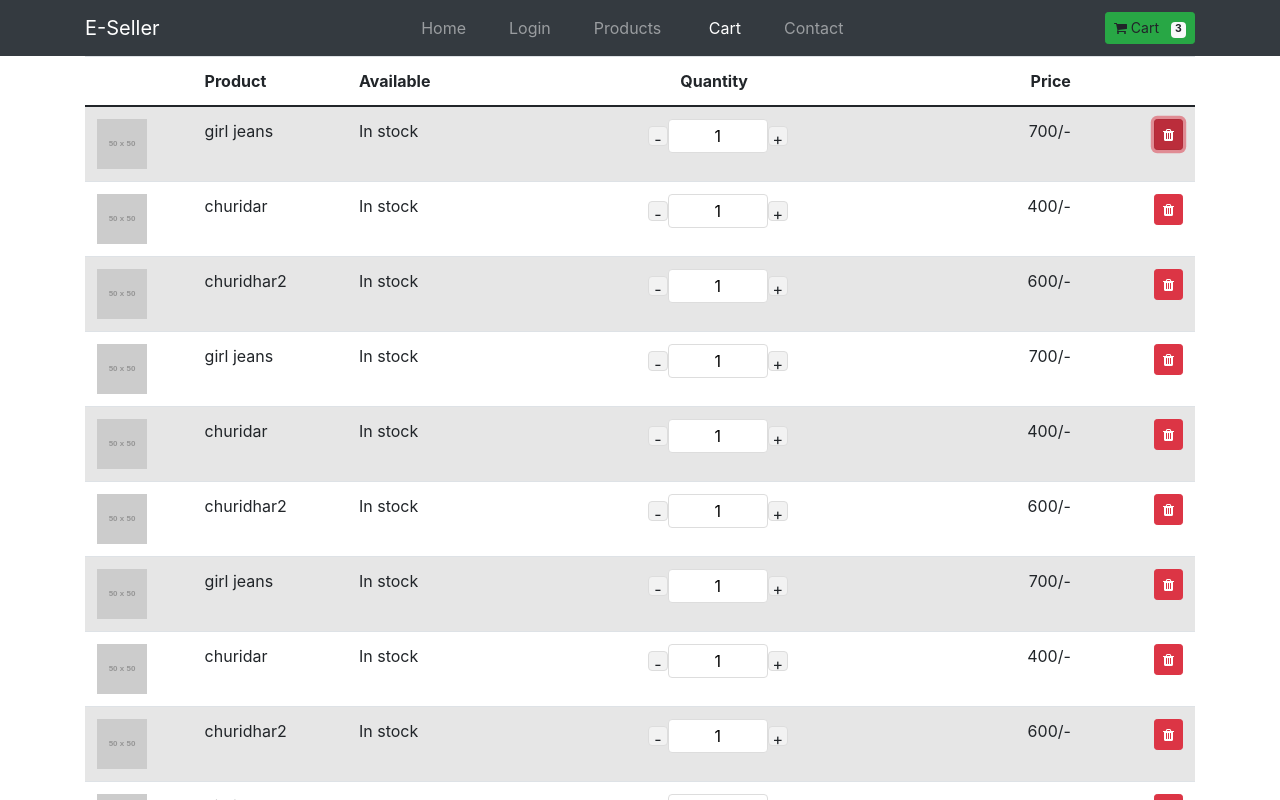
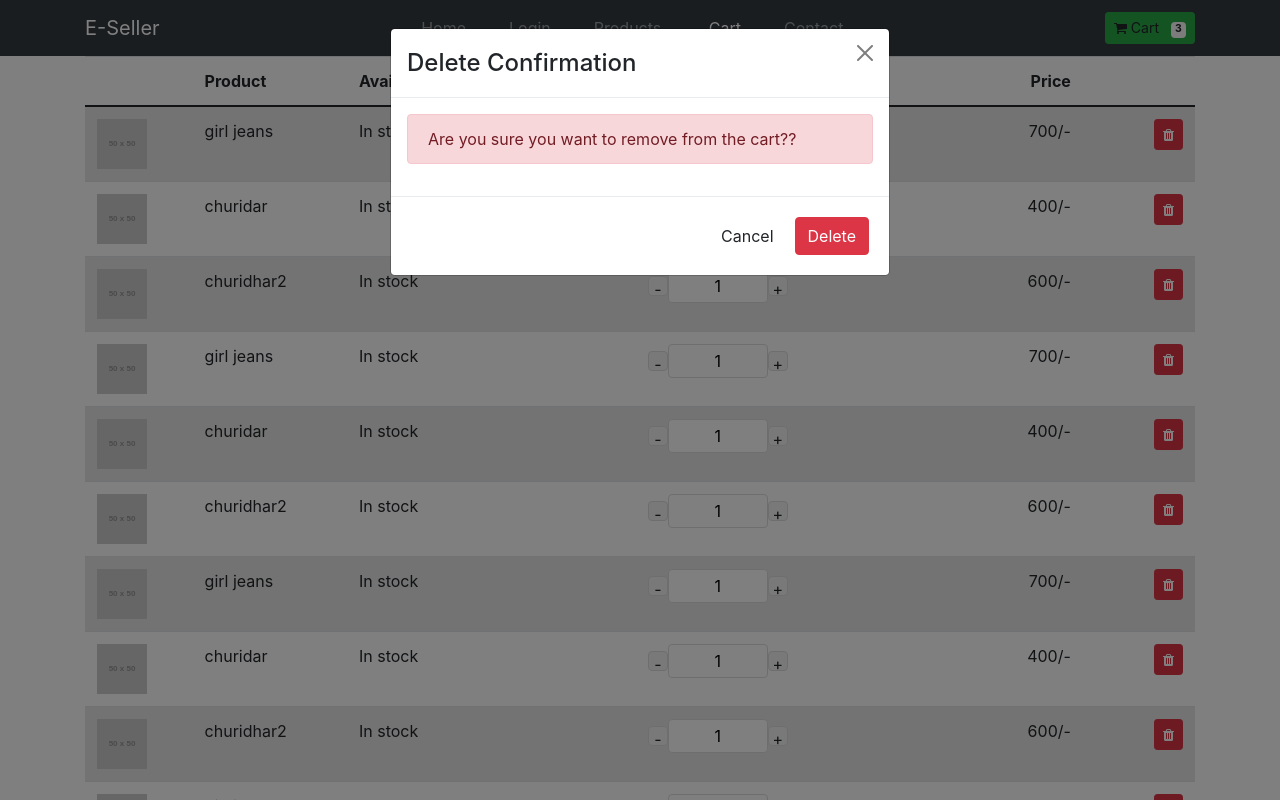
Before and after one commit to Gowtami-ch/Toy-E-seller-platform, a React (Create React App) app in the folder E-Seller/: page /cart in a window 1280 px wide. Both pictures are taken after a click on the button 1168 px from the left and 134 px from the top of the page. Shown: the top 800 px of the page. Built offline with nearby package versions, Linux system fonts and the light colour scheme.

Commit message:
delete confirmation popup added

```diff
--- a/E-Seller/package.json
+++ b/E-Seller/package.json
@@ -11,6 +11,7 @@
     "axios": "^0.26.1",
     "bootstrap": "^5.0.0-alpha3",
     "react": "^17.0.2",
+    "react-bootstrap": "^2.2.3",
     "react-calendar": "^3.7.0",
     "react-dom": "^17.0.2",
     "react-router": "^6.3.0",
--- a/E-Seller/src/Components/Buyers/Productdetail.js
+++ b/E-Seller/src/Components/Buyers/Productdetail.js
@@ -61,13 +61,13 @@ export const Productdetail = (props) => {
             </ul>
             <button
               type="button"
-              className={"btn btn-warning " + " " + styles.cartbtn}
+              className={"btn btn-warning  " + styles.cartbtn}
             >
               Add To Cart
             </button>
             <button
               type="button"
-              className={"btn btn-success " + " " + styles.buybtn}
+              className={"btn btn-success  " + styles.buybtn}
             >
               Buy Now
             </button>
--- a/E-Seller/src/Components/cart/Cart.js
+++ b/E-Seller/src/Components/cart/Cart.js
@@ -1,9 +1,31 @@
 import React from "react";
+import { useState } from "react";
 import { Header } from "../Header/Header";
 import { Footer } from "../Header/Footer";
-import styles from "./cart.module.css"
-import {products} from "../Products"
+import styles from "./cart.module.css";
+import { products } from "../Products";
+import DeleteConfirmation from "./DeleteConfirmation";
+
 export const Cart = () => {
+  const [id, setId] = useState(null);
+  const [displayConfirmationModal, setDisplayConfirmationModal] =
+    useState(false);
+  const [deleteMessage, setDeleteMessage] = useState(null);
+  const [finalMessage, setfinalMessage] = useState(null);
+  const showDeleteModal = (id) => {
+    setId(id);
+    setDeleteMessage("Are you sure you want to remove from the cart??");
+    setDisplayConfirmationModal(true);
+  };
+
+  const hideConfirmationModal = () => {
+    setDisplayConfirmationModal(false);
+  };
+
+  const submitDelete = (type, id) => {
+    setfinalMessage("deleted successfully");
+    setDisplayConfirmationModal(false);
+  };
   return (
     <>
       <Header />
@@ -45,7 +67,10 @@ export const Cart = () => {
                   {products.map((product) => (
                     <tr>
                       <td>
-                        <img src="https://dummyimage.com/50x50/55595c/fff" alt="..."/>{" "}
+                        <img
+                          src="https://dummyimage.com/50x50/55595c/fff"
+                          alt="..."
+                        />{" "}
                       </td>
                       <td>{product.name}</td>
                       <td>In stock</td>
@@ -53,15 +78,22 @@ export const Cart = () => {
                         {/* <input className="form-control" type="text" value="1" /> */}
                         <div className={styles.number}>
                           <span className={styles.minus}>-</span>
-                          <input type="text" className={styles.inputtxt} value="1" />
+                          <input
+                            type="text"
+                            className={styles.inputtxt}
+                            value="1"
+                          />
                           <span className={styles.plus}>+</span>
                         </div>
                       </td>
                       <td className="text-right">{product.price}</td>
                       <td className="text-right">
                         <button className="btn btn-sm btn-danger">
-                          <i className="fa fa-trash"></i>{" "}
-                        </button>{" "}
+                          <i
+                            className="fa fa-trash"
+                            onClick={() => showDeleteModal(product.id)}
+                          ></i>
+                        </button>
                       </td>
                     </tr>
                   ))}
@@ -116,6 +148,13 @@ export const Cart = () => {
       </div>
 
       <Footer />
+      <DeleteConfirmation
+        showModal={displayConfirmationModal}
+        confirmModal={submitDelete}
+        hideModal={hideConfirmationModal}
+        id={id}
+        message={deleteMessage}
+      />
     </>
   );
 };
--- /dev/null
+++ b/E-Seller/src/Components/cart/DeleteConfirmation.js
@@ -0,0 +1,23 @@
+import React from 'react'
+import { Modal, Button } from "react-bootstrap";
+
+const DeleteConfirmation = ({ showModal, hideModal, confirmModal, id, message }) => {
+    return (
+        <Modal show={showModal} onHide={hideModal}>
+        <Modal.Header closeButton>
+          <Modal.Title>Delete Confirmation</Modal.Title>
+        </Modal.Header>
+        <Modal.Body><div className="alert alert-danger">{message}</div></Modal.Body>
+        <Modal.Footer>
+          <Button variant="default" onClick={hideModal}>
+            Cancel
+          </Button>
+          <Button variant="danger" onClick={() => confirmModal(id) }>
+            Delete
+          </Button>
+        </Modal.Footer>
+      </Modal>
+    );
+};
+
+export default DeleteConfirmation;
```
Also changed, not shown: E-Seller/src/Components/temp.txt, 1 other file (tests, documents, lock files or other folders).
